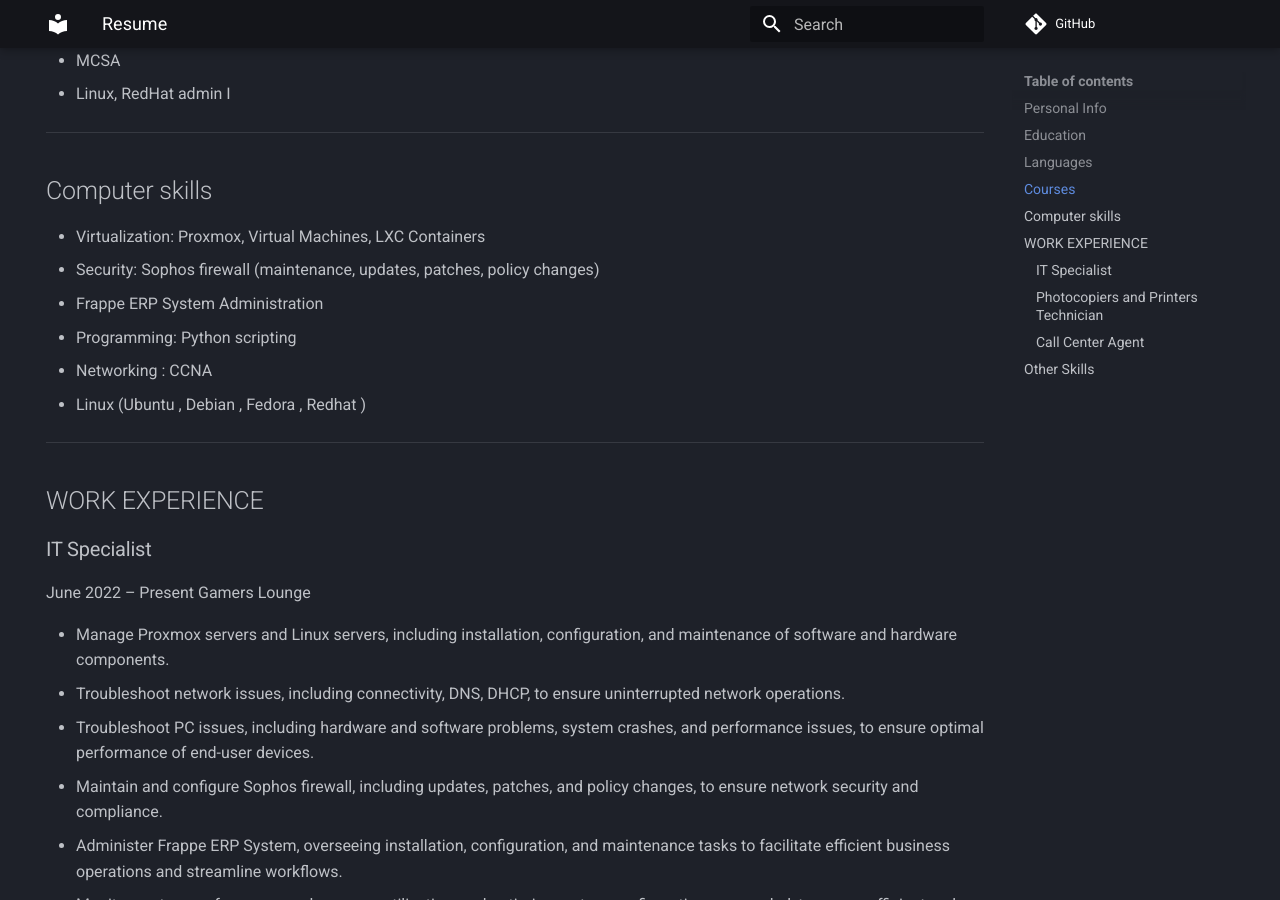
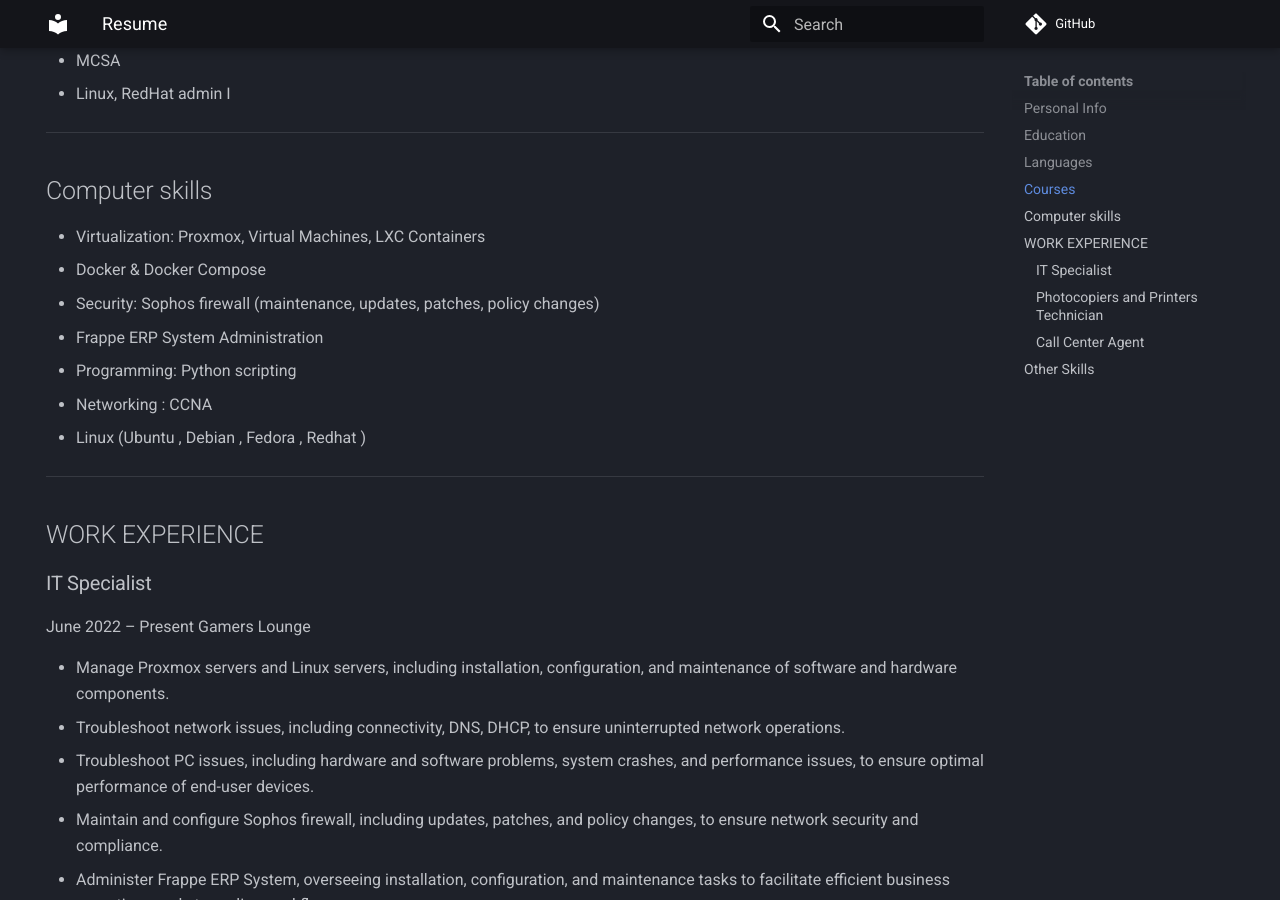
Before and after one commit to AbanoubEhab/AbanoubEhab.github.io, an MkDocs documentation site: the page built from docs/index.md, in a window 1280 px wide and 900 px high, scrolled down 894 px. Built offline with MkDocs 1.6.1 and Material for MkDocs 9.7.7, drawn with Linux system fonts in a browser that asks for light colours; comment, search, counter and statistics services are not loaded.

Commit message:
Update index.md
add docker as skill

```diff
--- a/docs/index.md
+++ b/docs/index.md
@@ -42,6 +42,7 @@
 ## Computer skills
 
 - Virtualization: Proxmox, Virtual Machines, LXC Containers
+- Docker & Docker Compose
 - Security: Sophos firewall (maintenance, updates, patches, policy changes)
 - Frappe ERP System Administration
 - Programming: Python scripting
```
